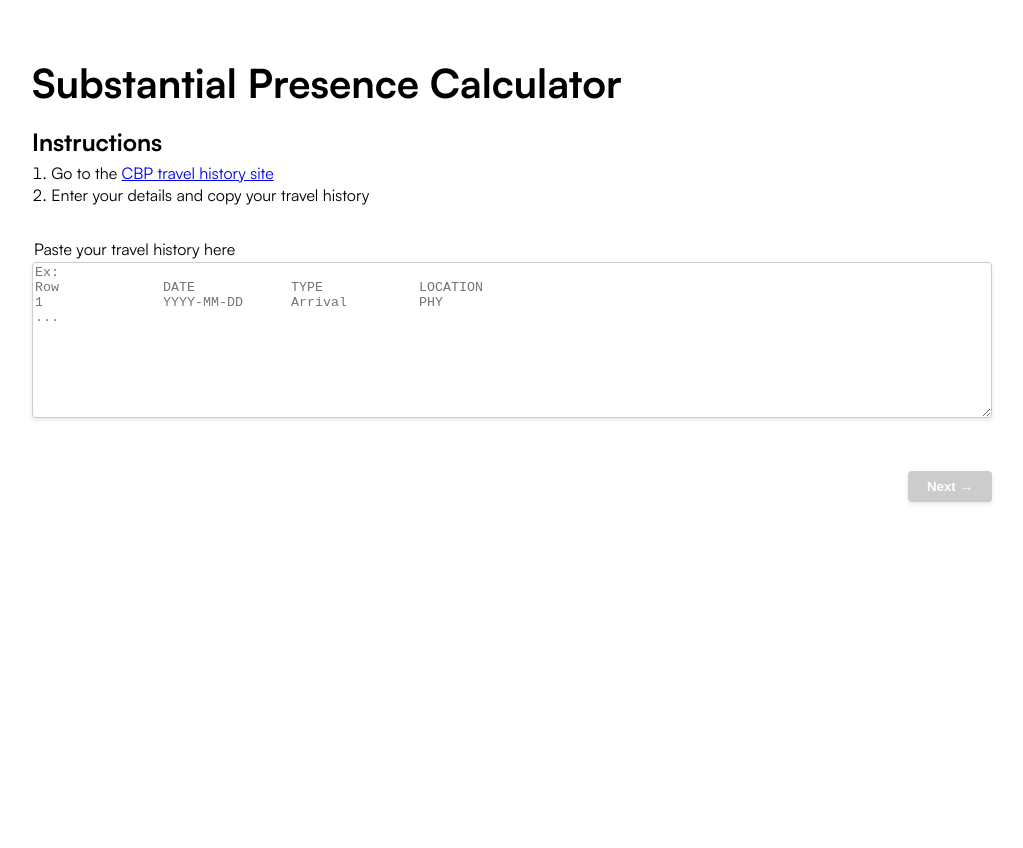
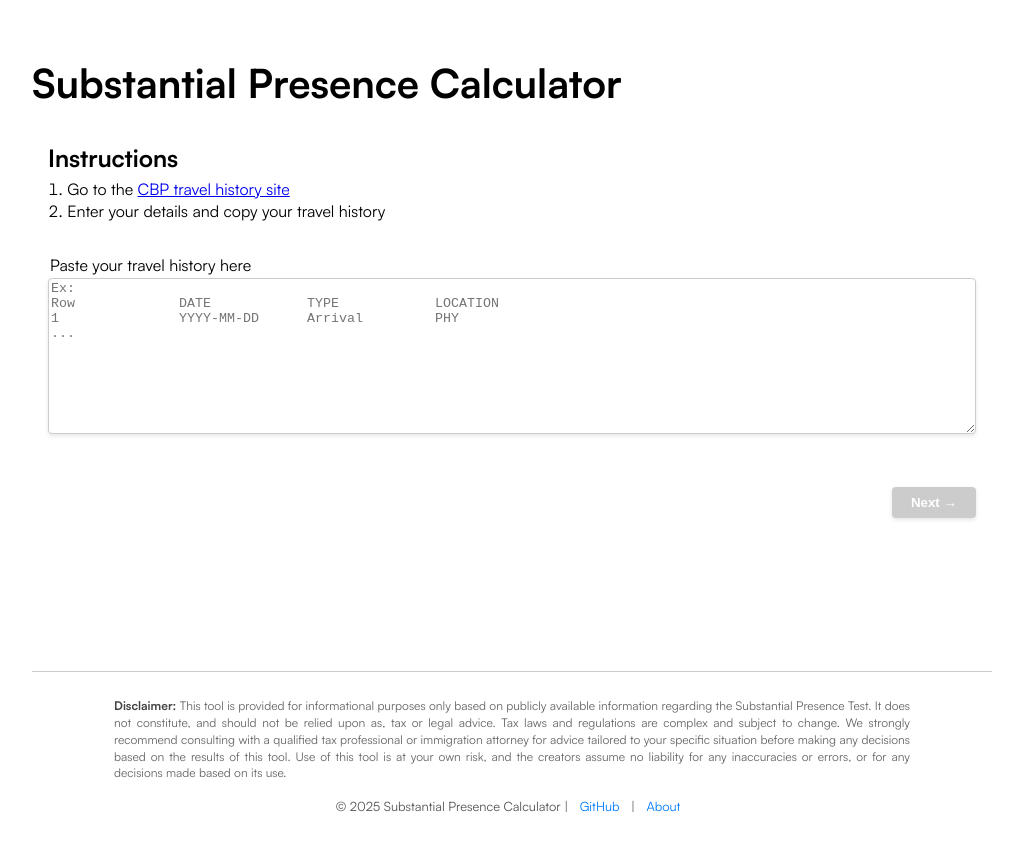
Before and after one commit to brianmakesthings/usPresenceTest, a React (Vite) app: page /upload in a window 1280 px wide. Shown: the whole page, without its empty margins (128-1151 px from the left). Before the commit the page ends 800 px from the top, so only its background shows below. Built offline with nearby package versions, Linux system fonts and the light colour scheme.

Commit message:
add footer

```diff
--- a/src/App.module.css
+++ b/src/App.module.css
@@ -2,8 +2,18 @@
   font-family: 'Satoshi';
   max-width: 960px;
   margin: 0 auto;
-    padding: 2rem;
-    /* background-color: #f9f9f9; */
+  padding: 2rem 2rem 0 2rem;
+  display: flex;
+  flex-direction: column;
+  min-height: 100vh;
+}
+
+.mainContent {
+  flex-grow: 1;
+  /* Allows the main content area to expand and push the footer down */
+  /* Add padding or other styles for your main content area if needed */
+  padding: 1rem;
+  /* Example padding */
 }
 
 .nav {
--- a/src/App.tsx
+++ b/src/App.tsx
@@ -10,6 +10,7 @@ import { SubstantialPresenceChecker } from "./components/SubstantialPresenceChec
 import { StepLayout } from "./components/StepLayout";
 import { Instructions } from "./components/Instructions";
 import { Header } from "./components/Header";
+import { Footer } from "./components/Footer";
 
 const App: React.FC = () => {
   const [rawHistory, setRawHistory] = useState<string>("");
@@ -26,6 +27,7 @@ const App: React.FC = () => {
   return (
     <div className={styles.app}>
       <Header />
+      <main className={styles.mainContent}>
         <Routes>
           <Route path="/" element={<Navigate to="/upload" />} />
 
@@ -51,6 +53,8 @@ const App: React.FC = () => {
             }
           />
         </Routes>
+      </main>
+      <Footer />
     </div>
   );
 };
--- /dev/null
+++ b/src/components/Footer.module.css
@@ -0,0 +1,45 @@
+.footer {
+    margin-top: 3rem;
+    /* Add space above the footer */
+    padding: 1.5rem 1rem;
+    /* Padding top/bottom and left/right */
+    border-top: 1px solid #ccc;
+    /* Separator line */
+    font-size: 0.8rem;
+    /* Smaller text for footer */
+    color: #555;
+    line-height: 1.4;
+}
+
+.disclaimer {
+    /* Limit width for readability */
+    max-width: 800px;
+    /* Center disclaimer block and add space below */
+    margin: 0 auto 1rem auto;
+    /* Justify text for a cleaner look */
+    text-align: justify;
+    /* Even smaller for disclaimer */
+    font-size: 0.75rem;
+    color: #666;
+}
+
+.disclaimer strong {
+    color: #444;
+}
+
+.links {
+    text-align: center;
+    /* Center the links/copyright */
+}
+
+.linkItem {
+    margin: 0 0.5rem;
+    /* Space around links */
+    color: #007bff;
+    /* Standard link blue */
+    text-decoration: none;
+}
+
+.linkItem:hover {
+    text-decoration: underline;
+}
--- /dev/null
+++ b/src/components/Footer.tsx
@@ -0,0 +1,46 @@
+// src/components/Footer.tsx
+import React from "react";
+import { Link } from "react-router-dom";
+import styles from "./Footer.module.css";
+
+const GITHUB_REPO_URL = "https://github.com/brianql/your-repo-name";
+
+export const Footer: React.FC = () => {
+  const currentYear = new Date().getFullYear(); // Get current year dynamically
+
+  return (
+    <footer className={styles.footer}>
+      <div className={styles.disclaimer}>
+        <p>
+          <strong>Disclaimer:</strong> This tool is provided for informational
+          purposes only based on publicly available information regarding the
+          Substantial Presence Test. It does not constitute, and should not be
+          relied upon as, tax or legal advice. Tax laws and regulations are
+          complex and subject to change. We strongly recommend consulting with a
+          qualified tax professional or immigration attorney for advice tailored
+          to your specific situation before making any decisions based on the
+          results of this tool. Use of this tool is at your own risk, and the
+          creators assume no liability for any inaccuracies or errors, or for
+          any decisions made based on its use.
+        </p>
+      </div>
+      <div className={styles.links}>
+        <span>© {currentYear} Substantial Presence Calculator</span> |{" "}
+        {/* Use target="_blank" for external links */}
+        <a
+          href={GITHUB_REPO_URL}
+          target="_blank"
+          rel="noopener noreferrer" // Security best practice for target="_blank"
+          className={styles.linkItem}
+        >
+          GitHub
+        </a>{" "}
+        | {/* Use Link for internal navigation */}
+        {/* You'll need to create an /about route and component later */}
+        <Link to="/about" className={styles.linkItem}>
+          About
+        </Link>
+      </div>
+    </footer>
+  );
+};
```
Lines whose indentation alone changed are shown as unchanged.
